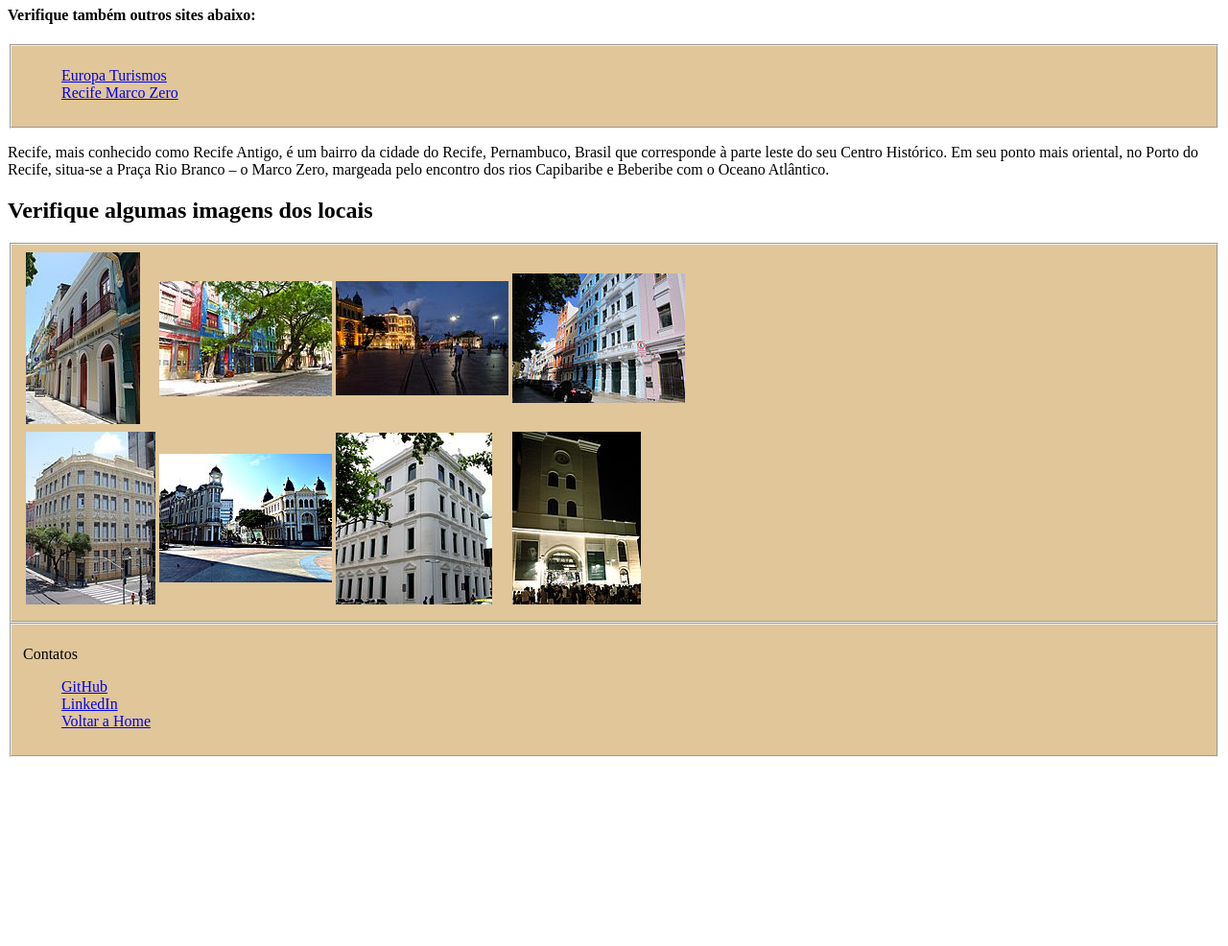
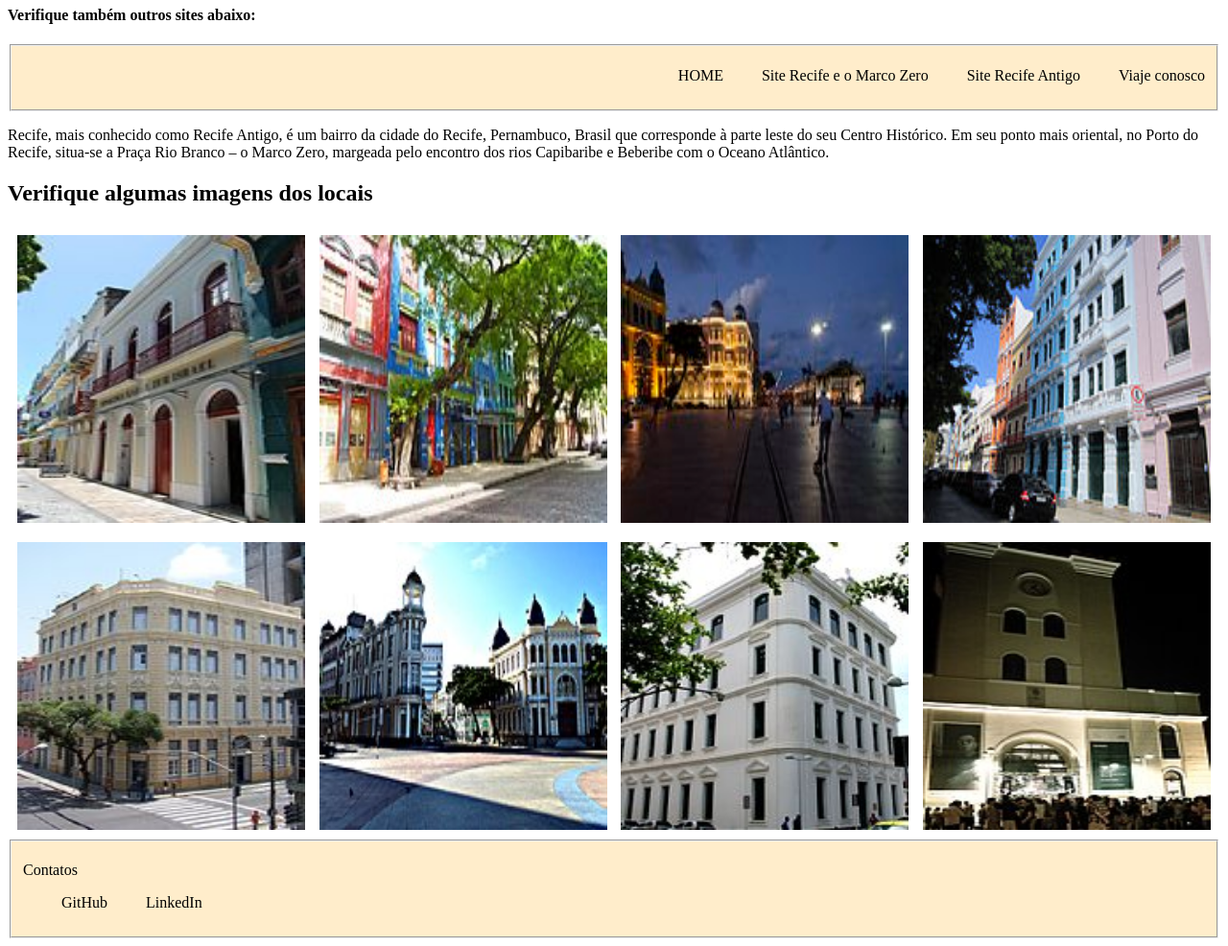
Before and after one commit to viniciusdmorais/Atividades_Aulas_Proz, a plain HTML site: page aula html recife/recife-antigo.html in a window 1280 px wide. Shown: the part 73-1059 px from the top of the page at 96% size. Before the commit the page ends 870 px from the top, so only its background shows below. Drawn offline with nearby package versions, Linux system fonts and the light colour scheme.

Commit message:
CodePark CSS3 propriedades FlexBox

```diff
--- /dev/null
+++ b/aula html recife/assets/components/footer.html
@@ -0,0 +1,17 @@
+<fieldset class="fieldset-loader">
+    <p>
+        Contatos
+    </p>
+    <ul class="social-medias-index">
+        <li class="li-links">
+            <a href="https://github.com/viniciusdmorais" target="_blank">
+                GitHub
+            </a>
+        </li>
+        <li class="li-links">
+            <a href="https://www.linkedin.com/in/viniciusdemoraismendes/" target="_blank">
+                LinkedIn
+            </a>
+        </li>
+    </ul>
+</fieldset>
--- /dev/null
+++ b/aula html recife/assets/components/header.html
@@ -0,0 +1,30 @@
+<h1>
+    <a href="index.html">Europa Turismos</a>
+</h1>
+<h4>
+    Verifique também outros sites abaixo:
+</h4>
+<fieldset class="fieldset-loader">
+    <ul class="menu-index-navegacao">
+        <li class="li-links">
+            <a href="index.html">
+                HOME
+            </a>
+        </li>
+        <li class="li-links">
+            <a href="recife.html">
+                Site Recife e o Marco Zero
+            </a>
+        </li>
+        <li class="li-links">
+            <a href="recife-antigo.html">
+                Site Recife Antigo
+            </a>
+        </li>
+        <li class="li-links">
+            <a href="contato.html">
+                Viaje conosco
+            </a>
+        </li>
+    </ul>
+</fieldset>
--- a/aula html recife/assets/css/style.css
+++ b/aula html recife/assets/css/style.css
@@ -1,21 +1,58 @@
 h1 {
     color: #906a28;
-}
-
-fieldset {
-    background-color: #e0c699;
-}
-
-#img-main {
-    display: flex;
-    justify-content: center;
 }
 
 ul {
     list-style: none;
 }
 
+a {
+    text-decoration: none;
+    color: black;
+}
+
+a:hover {
+    color: #906a28;
+}
+.li-links:hover {
+    scale: 1.1;
+}
+
+.fieldset-loader {
+    background-color: #ffedcb;
+}
+
+
+.menu-index-navegacao {
+    display: flex;
+    justify-content: flex-end;
+    gap: 40px;
+}
+
+#img-main {
+    display: flex;
+    justify-content: center;
+    margin: 20px 0px;
+}
+
 .li-main {
     display: flex;
     justify-content: space-between;
 }
+
+.social-medias-index {
+    display: flex;
+    justify-content: flex-start;
+    gap: 40px;
+}
+
+.galeria-recife-antigo {
+    display: flex;
+    justify-content: space-between;
+    padding: 10px;
+}
+
+.img-galeria {
+    width: 300px;
+    height: 300px;
+}
--- /dev/null
+++ b/aula html recife/assets/js/loader.js
@@ -0,0 +1,4 @@
+$(function(){
+    $("header").load("assets/components/header.html");
+    $("footer").load("assets/components/footer.html");
+  });
--- a/aula html recife/recife-antigo.html
+++ b/aula html recife/recife-antigo.html
@@ -4,31 +4,14 @@
     <meta charset="UTF-8">
     <meta http-equiv="X-UA-Compatible" content="IE=edge">
     <meta name="viewport" content="width=device-width, initial-scale=1.0">
+    <script src="https://code.jquery.com/jquery-3.6.1.min.js"></script>
+    <script src="assets/js/loader.js"></script>
+
     <link rel="stylesheet" href="assets/css/style.css">
     <title>Recife Antigo</title>
 </head>
 <body>
     <header>
-        <h1>
-            Recife antigo
-        </h1>
-        <h4>
-            Verifique também outros sites abaixo:
-        </h4>
-        <fieldset>
-            <ul>
-                <li>
-                    <a href="index.html">
-                        Europa Turismos
-                    </a>
-                </li>
-                <li>
-                    <a href="recife.html">
-                        Recife Marco Zero
-                    </a>
-                </li>
-            </ul>
-        </fieldset>
     </header>
     <main>
         <p>
@@ -40,63 +23,19 @@
         <h2>
             Verifique algumas imagens dos locais
         </h2>
-        <fieldset>
-            <table>
-                <tr>
-                    <td>
-                        <img src="assets/images/recife-antigo-img/119px-Kahal_Zur_Israel_.jpg" alt="Foto recife antigo Kahal Zur Israel">
-                    </td>
-                    <td>
-                        <img src="assets/images/recife-antigo-img/180px-Bairro_do_Recife_Antigo_-_Recife_-_Pernambuco_-_Brasil.jpg" alt="Foto Recife antigo bairro recife antigo">
-                    </td>
-                    <td>
-                        <img src="assets/images/recife-antigo-img/180px-Ground_Zero_-_Recife_-_Pernambuco_-_Brazil(2).jpg" alt="Foto Recife antigo">
-                    </td>
-                    <td>
-                        <img src="assets/images/recife-antigo-img/Bom_Jesus_street.jpg" alt="Foto recife antigo rua bom Jesus">
-                    </td>
-                </tr>
-                    <tr>
-                        <td>
-                            <img src="assets/images/recife-antigo-img/Centro_Cultural_Correios_Recife.jpg" alt="Foto Recife Antigo Centro Cultural Correios">
-                        </td>
-                        <td>
-                            <img src="assets/images/recife-antigo-img/Marco_Zero_-_Recife_-_Pernambuco_-_Brasil.jpg" alt="Foto Recife Marco Zero">
-                        </td>
-                        <td>
-                            <img src="assets/images/recife-antigo-img/Museu_do_Frevo.jpg" alt="Foto Recife antigo Museu do Frevo">
-                        </td>
-                        <td>
-                            <img src="assets/images/recife-antigo-img/Torre_Malakoff.jpg" alt="Foto Recife antigo Torre Malakoff">
-                        </td>
-                    </tr>
-            </table>
-        </fieldset>
+        <div class="galeria-recife-antigo">
+            <img src="assets/images/recife-antigo-img/119px-Kahal_Zur_Israel_.jpg" alt="Foto recife antigo Kahal Zur Israel" class="img-galeria">
+            <img src="assets/images/recife-antigo-img/180px-Bairro_do_Recife_Antigo_-_Recife_-_Pernambuco_-_Brasil.jpg" alt="Foto Recife antigo bairro recife antigo" class="img-galeria">
+            <img src="assets/images/recife-antigo-img/180px-Ground_Zero_-_Recife_-_Pernambuco_-_Brazil(2).jpg" alt="Foto Recife antigo" class="img-galeria">
+            <img src="assets/images/recife-antigo-img/Bom_Jesus_street.jpg" alt="Foto recife antigo rua bom Jesus" class="img-galeria">
+        </div>
+        <div class="galeria-recife-antigo">
+            <img src="assets/images/recife-antigo-img/Centro_Cultural_Correios_Recife.jpg" alt="Foto Recife Antigo Centro Cultural Correios" class="img-galeria">
+            <img src="assets/images/recife-antigo-img/Marco_Zero_-_Recife_-_Pernambuco_-_Brasil.jpg" alt="Foto Recife Marco Zero" class="img-galeria">
+            <img src="assets/images/recife-antigo-img/Museu_do_Frevo.jpg" alt="Foto Recife antigo Museu do Frevo" class="img-galeria">
+            <img src="assets/images/recife-antigo-img/Torre_Malakoff.jpg" alt="Foto Recife antigo Torre Malakoff" class="img-galeria">
+        </div>
     </main>
-    <footer>
-        <fieldset>
-            <p>
-                Contatos
-            </p>
-            <ul>
-                <li>
-                    <a href="https://github.com/viniciusdmorais" target="_blank">
-                        GitHub
-                    </a>
-                </li>
-                <li>
-                    <a href="https://www.linkedin.com/in/viniciusdemoraismendes/" target="_blank">
-                        LinkedIn
-                    </a>
-                </li>
-                <li>
-                    <a href="/">
-                        Voltar a Home
-                    </a>
-                </li>
-            </ul>
-        </fieldset>
-
-    </footer>
+    <footer></footer>
 </body>
 </html>
```
Also changed, not shown: aula html recife/contato.html (+5 -47 lines), aula html recife/index.html (+5 -46 lines), aula html recife/recife.html (+5 -47 lines).
